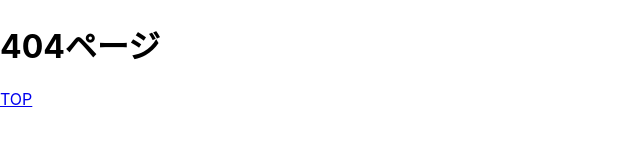
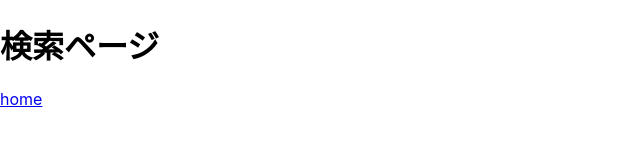
Before and after one commit to ShoheiTakei/movieShare, a React (Create React App) app: page /search in a window 1280 px wide. Shown: the top 160 px of the page, without its empty margins (0-640 px from the left). Built offline with nearby package versions, Linux system fonts and the light colour scheme.

Commit message:
createSerachPage

```diff
--- a/src/Router/Router.tsx
+++ b/src/Router/Router.tsx
@@ -6,6 +6,7 @@ import { HomePage } from '../components/pages/HomePage';
 import { homeRoutes } from './HomeRoutes';
 import { SignInPage } from '../components/pages/SignInPage';
 import { SignUpPage } from '../components/pages/SignUpPage';
+import { SearchPage } from '../components/pages/SerchPage';
 
 // パスがルートの場合は、何を表示すればいいか？
 export const Router = () => {
@@ -14,6 +15,7 @@ export const Router = () => {
       <Route exact path="/" render={() => <SignInPage />} />
       <Route path="/signup" render={() => <SignUpPage />} />
       <Route path="/home" render={() => <HomePage />} />
+      <Route path="/search" render={() => <SearchPage />} />
       <Route path="/mypage" render={() => <MyPage />} />
       <Route path="/detail" render={() => <DetailPage />} />
       <Route path="*" render={() => <Page404 />} />
--- a/src/components/pages/HomePage.tsx
+++ b/src/components/pages/HomePage.tsx
@@ -1,6 +1,5 @@
 import { requests } from '../../api/requests';
 import { Banner } from '../molecules/Banner';
-import { Nav } from '../molecules/Nav';
 import { Row } from '../molecules/Row';
 import { TopMenu } from '../templates/TopMenu';
 
--- /dev/null
+++ b/src/components/pages/SerchPage.tsx
@@ -0,0 +1,10 @@
+import { Link } from 'react-router-dom';
+
+export const SearchPage = () => {
+  return (
+    <div>
+      <h1>検索ページ</h1>
+      <Link to="/home">home</Link>
+    </div>
+  );
+};
```
